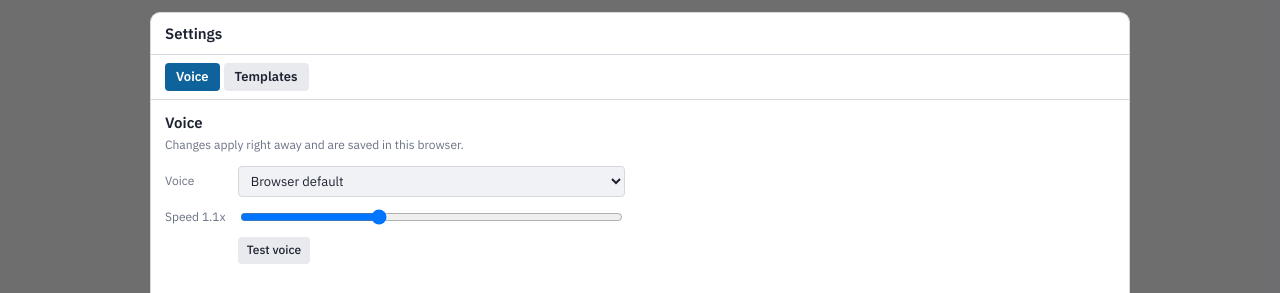
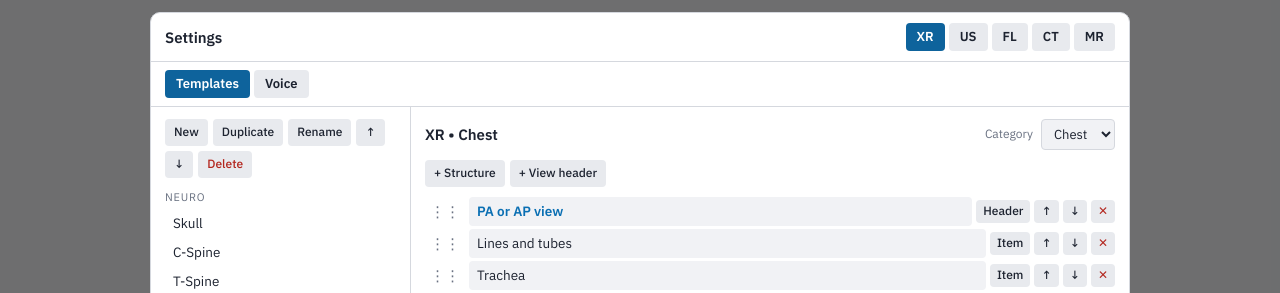
Before and after one commit to omar940/searchpattern, a plain HTML site: page index.html in a window 1280 px wide. Both pictures are taken after a click on the button "Settings". Shown: the top 293 px of the page. Drawn offline with Linux system fonts and the light colour scheme.

Commit message:
Put Templates tab first and open Settings on it
Co-Authored-By: Claude Sonnet 5.5 <noreply@anthropic.com>
Claude-Session: https://claude.ai/code/session_01RuWYuMHYqHZTLJ5FZf2jwG

```diff
--- a/index.html
+++ b/index.html
@@ -194,7 +194,7 @@ select,.field{background:var(--btn-off);border:1px solid var(--line);border-radi
       <h2>Settings</h2>
       <div class="tabs" id="etabs" role="tablist"></div>
     </header>
-    <div class="subnav"><div class="tabs" id="stabs" role="tablist"><button role="tab" data-v="voice">Voice</button><button role="tab" data-v="templates">Templates</button></div></div>
+    <div class="subnav"><div class="tabs" id="stabs" role="tablist"><button role="tab" data-v="templates">Templates</button><button role="tab" data-v="voice">Voice</button></div></div>
     <div class="pane" id="evoice" hidden>
       <div class="vs" id="vs">
         <h3 style="margin:0 0 4px;font-size:15px">Voice</h3>
@@ -728,7 +728,7 @@ function edOpen(){
   ED={draft:clone(T),mod:S.mod,name:S.study&&hasStudy(T,S.mod,S.study)?S.study:null,focus:-1,dirty:false};
   if(!ED.name){var f=firstStudy(ED.draft,ED.mod);ED.name=f}
   $("emsg").textContent="";
-  $("ovl").classList.add("open");setView("voice");edRender();
+  $("ovl").classList.add("open");setView("templates");edRender();
 }
 function firstStudy(t,m){for(var i=0;i<CATS.length;i++){var s=studies(t,m,CATS[i]);if(s.length)return s[0]}return null}
 function setView(v){
```
